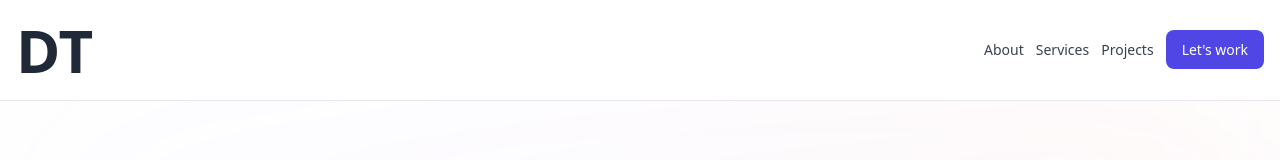
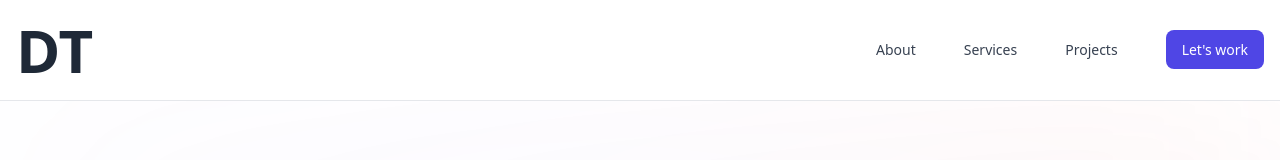
Before and after one commit to darrenterhune/darrenterhune, a website: page index.html in a window 1280 px wide. Shown: the top 160 px of the page. Drawn offline with nearby package versions, Linux system fonts and the light colour scheme.

Commit message:
Update navigation spacing

```diff
--- a/index.html
+++ b/index.html
@@ -22,7 +22,7 @@
               <a href="/"><h1 class="text-4xl text-gray-800 font-extrabold mx-auto sm:text-6xl">DT</h1></a>
             </div>
             <div class="flex-1">
-              <ul class="text-gray-700 flex justify-end items-center gap-x-3 text-gray-600 font-medium">
+              <ul class="text-gray-700 flex justify-end items-center gap-x-12 text-gray-600 font-medium">
                 <li class="duration-150 hover:text-gray-900"><a class="block" href="#about">About</a></li>
                 <li class="duration-150 hover:text-gray-900"><a class="block" href="#services">Services</a></li>
                 <li class="duration-150 hover:text-gray-900"><a class="block" href="#projects">Projects</a></li>
```
